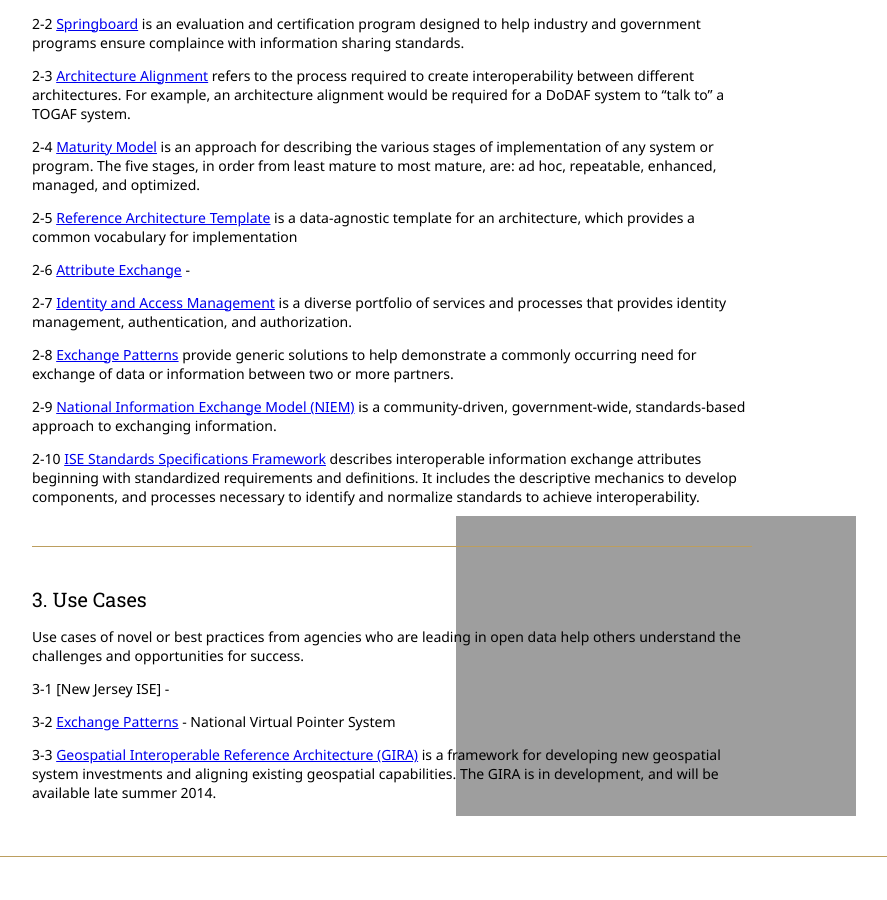
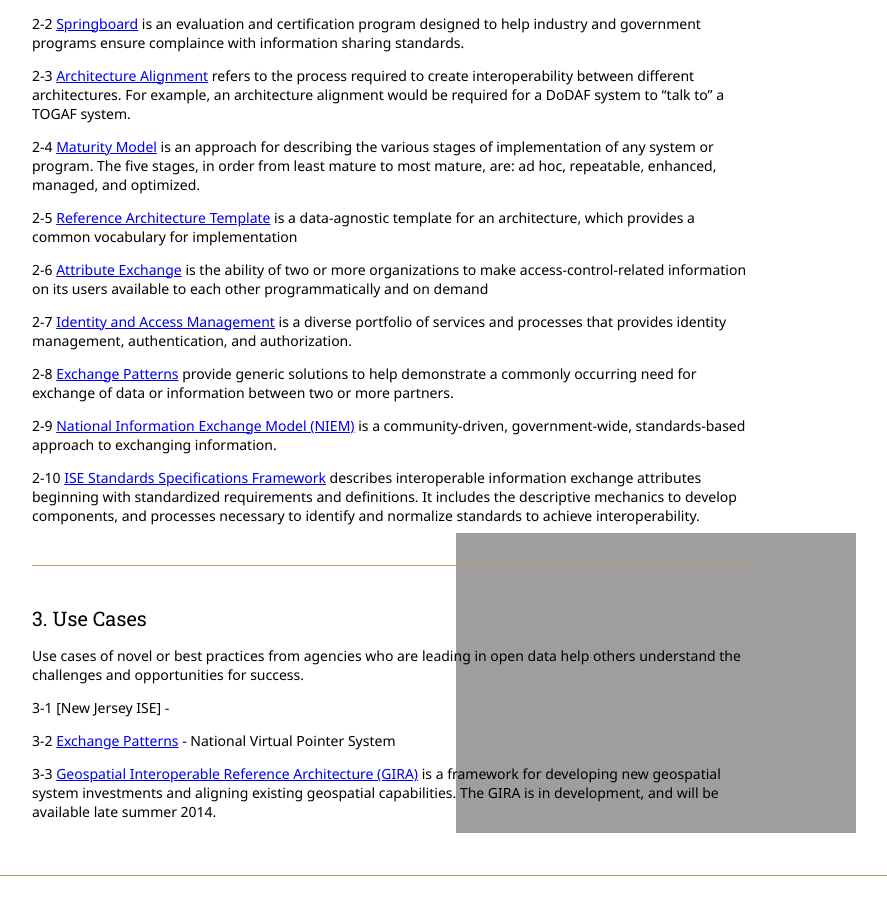
Before and after one commit to Project-Interoperability/project-interoperability.github.io, a Jekyll site: the page built from index.md, in a window 1280 px wide and 900 px high, scrolled down 908 px. Shown: the whole window, without its empty margins (248-1135 px from the left). Built offline with Jekyll 4.4.1, drawn with Linux system fonts in a browser that asks for light colours; nearby versions of some CDN libraries.

Commit message:
Update index.md
added def for attribute exchange

```diff
--- a/index.md
+++ b/index.md
@@ -38,7 +38,7 @@
 
 2-5 [Reference Architecture Template](/ref-arch-template/) is a data-agnostic template for an architecture, which provides a common vocabulary for implementation
 
-2-6 [Attribute Exchange](/attribute-exchange/) -
+2-6 [Attribute Exchange](/attribute-exchange/) is the ability of two or more organizations to make access-control-related information on its users available to each other programmatically and on demand
 
 2-7 [Identity and Access Management](/idam/) is a diverse portfolio of services and processes that provides identity management, authentication, and authorization.
 
```
